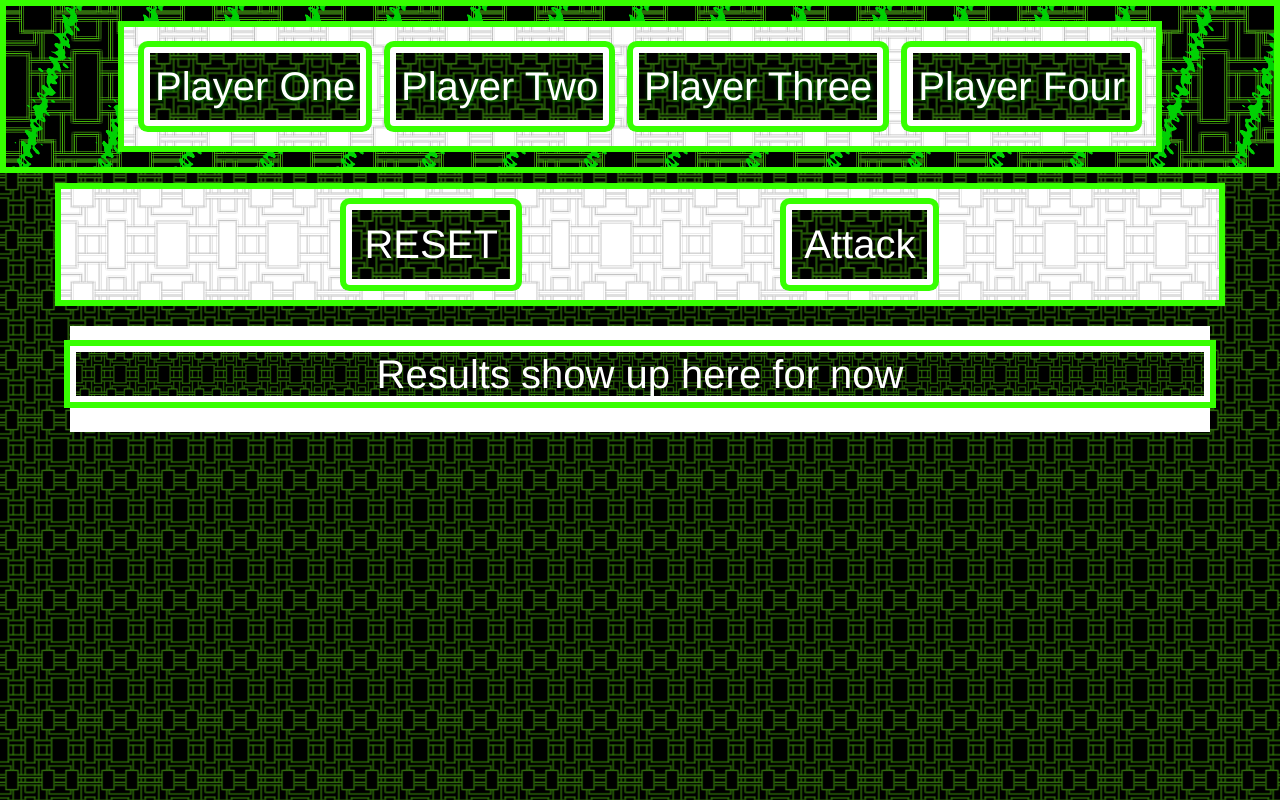
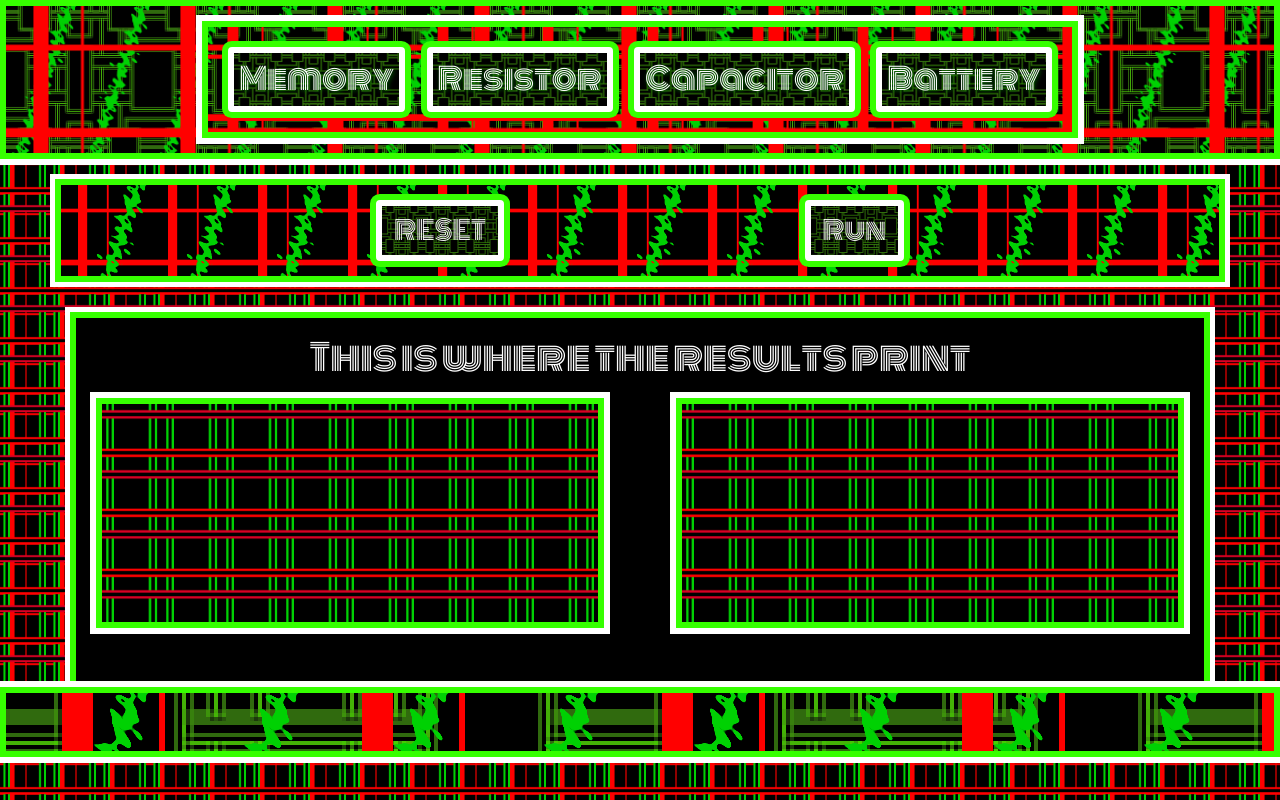
Before and after one commit to Husspm/RPMFNG, a PHP site: page /main.html in a window 1280 px wide. Run offline with PHP 8.4, Linux system fonts and the light colour scheme; some libraries are stand-ins or nearby versions.

Commit message:
Adding more files and changes, pre-heroku create

```diff
--- a/assets/javascript/logic.js
+++ b/assets/javascript/logic.js
@@ -2,7 +2,6 @@ $(document).ready(function(){
 var locked = false;
 var playerLock = false;
 var opponentLock = false;
-var test;
 var a = 0;
 var b = 0;
 var c = 0;
@@ -11,10 +10,10 @@ var pCritical = 0;
 var oCritical = 0;
 var pCritMultiply = 0;
 var oCritMultiply = 0;
-var player = { "one": {name: "dude", attack: 10, defend: 8, health:180, multiply: 3},
-				 "two": {name:"man", attack:13, defend:4, health: 130, multiply: 3},
-				 "three": {name:"guy", attack:8, defend: 6, health: 230, multiply: 1.5},
-				 "four": {name:"person", attack:6, defend:12, health: 260, multiply: 1.5}};
+var player = { "one": {name: "Memory", attack: 10, defend: 8, health:180, multiply: 3},
+				 "two": {name:"Resistor", attack:13, defend:4, health: 130, multiply: 3},
+				 "three": {name:"Capacitor", attack:8, defend: 6, health: 230, multiply: 1.5},
+				 "four": {name:"Battery", attack:6, defend:12, health: 260, multiply: 1.5}};
 var state = {
 		damageValue: function(y, z, g, h, j, k, m, n){
 		if (locked === false){
@@ -22,13 +21,13 @@ var state = {
 		$("#opponent").html(" ");
 		var x = Math.floor((Math.random() * 10) + 1);
 		if (b <= 0){
-		alert("You win!");
+		$("#victor").html("You win!");
 		y=0;
 		g=0;
 		locked = true;
 		}
 		else if (a <= 0){
-		alert("You Lose");
+		$("#victor").html("You lose!");
 		locked = true;
 		y=0;
 		g=0;
@@ -46,10 +45,10 @@ var state = {
 		}
 		a = h - g;
 		b = z - y;
-		$("#play").append("player damage: "+ y );
-		$("#opponent").append("opponent damage: "+ g );
-		$("#play").append("player health is: " + a );
-		$("#opponent").append("opponent health is: " + b );
+		$("#play").append("damage: "+ y + "<hr>");
+		$("#opponent").append("damage: "+ g + "<hr>");
+		$("#play").append("health: " + a + "<hr>");
+		$("#opponent").append("health: " + b + "<hr>");
 		}
 	}
 }
@@ -57,6 +56,7 @@ var calculateDamage = state.damageValue;
 $("#creator").on("click", function(){
 	$("#play").html(" ");
 	$("#opponent").html(" ");
+	$("span").html(" ");
 	locked = false;
 	playerLock = false;
 	opponentLock = false;
@@ -64,12 +64,14 @@ $("#creator").on("click", function(){
 $("#select").on("click", function (){
 if (playerLock === false){
 playerLock = true;
+$(".name").html(player.one.name + "<hr>");
 a = player.one.health;
 c = player.one.attack;
 pCritical = 9;
 pCritMultiply = player.one.multiply;
 }else if (opponentLock === false){
 opponentLock = true;
+$(".name2").html(player.one.name + "<hr>");
 b = player.one.health;
 d = player.one.attack;
 oCritical = 2;
@@ -79,12 +81,14 @@ oCritMultiply = player.one.multiply;
 $("#select2").on("click", function (){
 if (playerLock === false){
 playerLock = true;
+$(".name").html(player.two.name + "<hr>");
 a = player.two.health;
 c = player.two.attack;
 pCritical = 6;
 pCritMultiply = player.two.multiply;
 }else if (opponentLock === false){
 opponentLock = true;
+$(".name2").html(player.two.name + "<hr>");
 b = player.two.health;
 d = player.two.attack;
 oCritical = 5;
@@ -94,12 +98,15 @@ oCritMultiply = player.two.multiply;
 $("#select3").on("click", function (){
 if (playerLock === false){
 playerLock = true;
+selected = true;
+$(".name").html(player.three.name + "<hr>");
 a = player.three.health;
 c = player.three.attack;
 pCritical = 7;
 pCritMultiply = player.three.multiply;
 }else if (opponentLock === false){
 opponentLock = true;
+$(".name2").html(player.three.name + "<hr>");
 b = player.three.health;
 d = player.three.attack;
 oCritical = 4;
@@ -109,12 +116,14 @@ oCritMultiply = player.three.multiply;
 $("#select4").on("click", function (){
 if (playerLock === false){
 playerLock = true;
+$(".name").html(player.four.name + "<hr>");
 a = player.four.health;
 c = player.four.attack;
 pCritical = 5;
 pCritMultiply = player.four.multiply;
 }else if (opponentLock === false){
 opponentLock = true;
+$(".name2").html(player.four.name + "<hr>");
 b = player.four.health;
 d = player.four.attack;
 oCritical = 6;
--- a/assets/style/style.css
+++ b/assets/style/style.css
@@ -1,10 +1,23 @@
 body {
-	background-image: url("../images/block7.png");
-	background-size: 60px;
+	background-image: url("../images/simpleblock2.png"), url("../images/redwave.png");
+	background-color: black;
+	background-size: 50px;
+	font-family: "Monoton";
 }
 .arena {
-	background-color: white;
-	margin: 10px auto
+	background-color: black;
+	color: white;
+	margin: 10px auto;
+	height: 430px;
+	border:#36ff00 solid 6px;
+	box-shadow: 0 0 0 5px white;
+}
+#functions {
+	margin: 20px auto;
+	background-size: 90px;
+	background-image: url("../images/line.png") , url("../images/redwave.png");
+	background-color: black;
+	box-shadow: 0 0 0 5px white;
 }
 .btn:hover, .btn:focus{
 	border: 2px solid white;
@@ -16,34 +29,27 @@ body {
 	box-shadow: 0 0 0 5px red;
 }
 .bar {
-	background-image: url("../images/line.png"), url("../images/block7.png");
+	background-image:url("../images/redwave.png"), url("../images/line.png"), url("../images/block7.png");
 	background-size: contain;
 	border: 6px solid #36ff00;
 	display: flex;
 	justify-content: space-between;
 	padding: 15px;
-}
-.bar2 {
-	background-image: url("../images/block5.png");
-	background-size: contain;
-	border: 6px solid #36ff00;
-	margin: 10px auto;
-	display: flex;
-	justify-content: space-between;
-	padding: 15px;
+	box-shadow: 0 0 0 6px white;
 }
 .options {
-	background-image: url("../images/block5.png");
+	background-image: url("../images/redwave.png");
 	background-size: inherit;
 	padding: 10px 10px;
 	border: 6px solid #36ff00;
+	box-shadow: 0 0 0 6px white;
 }
 .player {
 	margin: 10px 10px;
 	box-shadow: 0 0 0 6px #36ff00;
 	background-image: url("../images/block7.png");
 	background-size: inherit;
-	font-size: 40px;
+	font-size: 30px;
 	padding: 5px 5px;
 	color: white;
 	text-shadow: 1px 1px 4px green;
@@ -51,21 +57,37 @@ body {
 }
 .operators {
 	background-image: url("../images/block7.png");
-	background-size: contain;
-	font-size: 40px;
+	background-size: 40px;
+	font-size: 26px;
 	color: white;
 	box-shadow: 0 0 0 6px #36ff00;
 	border: 6px solid white;
 }
-.spot {
-	margin: 10px 10px;
+.spot, .spot2 {
+	background-image:url("../images/simpleblock2.png");
+	background-color: black;
+	background-size: 60px;
+	margin: 10px 20px;
 	width: 45%;
 	float: left;
 	font-size: 30px;
+	height: 230px;
+	box-shadow: 0 0 0 6px white;
+	border: 6px solid #36ff00;
 }
 .spot2 {
-	margin:10px 10px;
-	width: 45%;
 	float: right;
-	font-size: 30px;
 }
+.results {
+	background-image:url("../images/redwave.png"), url("../images/line.png"), url("../images/block7.png");
+	height: 70px;
+	box-shadow: 0 0 0 6px white;
+	border: 6px solid #36ff00;
+	margin-top: -65px;
+}
+#victor {
+	position: relative;
+	left: 43%;
+	color: white;
+	font-size: 40px;
+}
--- a/main.html
+++ b/main.html
@@ -6,8 +6,7 @@
 	<!--<script src="logic.js"></script>-->
 	<script src="assets/javascript/logic.js"></script>
     <!-- Added a link to Bootstrap-->
-    <link rel="stylesheet" href="https://maxcdn.bootstrapcdn.com/bootstrap/3.3.6/css/bootstrap.min.css" integrity="sha384-1q8mTJOASx8j1Au+a5WDVnPi2lkFfwwEAa8hDDdjZlpLegxhjVME1fgjWPGmkzs7" crossorigin="anonymous">
-	 <link href="https://fonts.googleapis.com/css?family=Shadows+Into+Light" rel="stylesheet">
+    <link rel="stylesheet" href="https://maxcdn.bootstrapcdn.com/bootstrap/3.3.6/css/bootstrap.min.css" integrity="sha384-1q8mTJOASx8j1Au+a5WDVnPi2lkFfwwEAa8hDDdjZlpLegxhjVME1fgjWPGmkzs7" crossorigin="anonymous"><link href="https://fonts.googleapis.com/css?family=Monoton" rel="stylesheet">
 	<link rel ="stylesheet" href="assets/style/style.css">
 	<link rel ="icon" href="assets/images/MyLogo2.png">
 	<title>RPG</title>
@@ -15,26 +14,30 @@
 <body>
 	<div class="container-fluid bar">
 		<div class = "container-fluid options">
-			<button id ="select" class = "btn btn-large player">Player One</button>
-			<button id ="select2" class = "btn 	btn-large player">Player Two</button>
-			<button id ="select3" class = "btn 	btn-large player">Player Three</button>
-			<button id ="select4" class = "btn 	btn-large player">Player Four</button>
+			<button id ="select" class = "btn btn-large player">Memory
+			</button>
+			<button id ="select2" class = "btn 	btn-large player">Resistor</button>
+			<button id ="select3" class = "btn 	btn-large player">Capacitor</button>
+			<button id ="select4" class = "btn 	btn-large player">Battery</button>
 		</div>
 	</div>
-	<div class = "container bar2">
+	<div id="functions" class = "container bar">
 		<button id ="creator" class="btn btn-large operators">RESET</button>
-		<button id ="deletor" class = "btn btn-large operators">Attack</button>
+		<button id ="deletor" class = "btn btn-large operators">Run</button>
 	</div>
 <div class="container">
 	<div class="row arena">
-	<h1 class = "text-center operators">Results show up here for now</h1>
-		<div class = "spot">
+	<h1 class = "text-center">This is where the results print</h1>
+		<div class = "spot"><span class = "name"></span>
 		<div id="play"></div>
 		</div>
-		<div class = "spot2">
+		<div class = "spot2"><span class ="name2"></span>
 		<div id="opponent"></div>
 		</div>
 	</div>
 </div>
+	<div class = "container-fluid text- center results">
+		<span id="victor" class = "text-center"></span>
+	</div>
 </body>
 </html>
```
Also changed, not shown: assets/images/redwave.png (added), assets/images/simpleblock.png (added), assets/images/simpleblock2.png (added).
